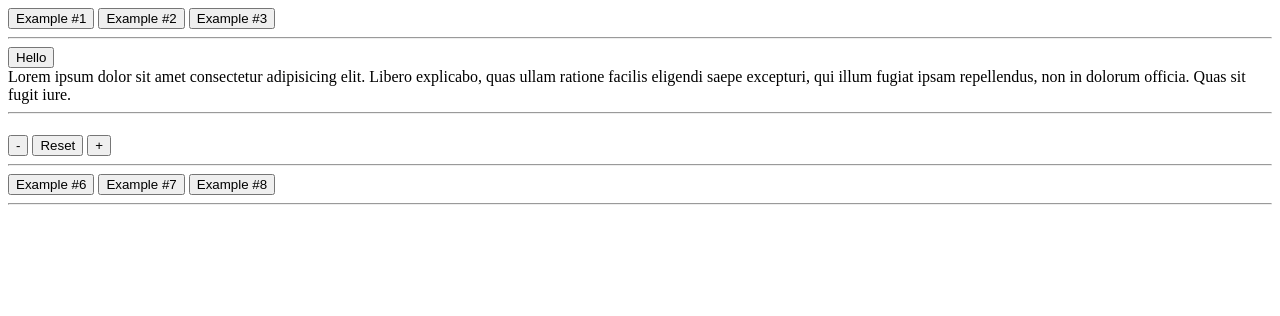
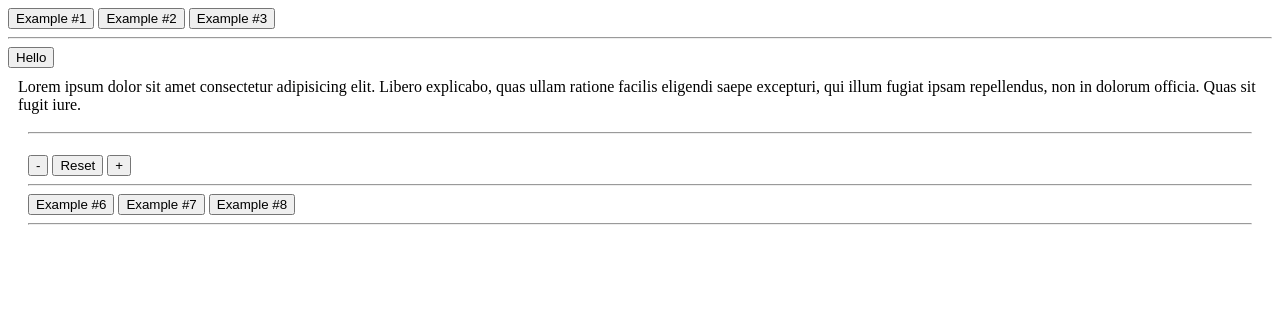
Before and after one commit to GulnazAlisherova/lessonJS-4, a plain HTML site: page index.html in a window 1280 px wide. Drawn offline with Linux system fonts and the light colour scheme.

Commit message:
added padding

```diff
--- a/index.html
+++ b/index.html
@@ -34,7 +34,11 @@
     <div></div>
   </div>
 </div>
-<style></style>
+<style>
+  div {
+    padding: 10px;
+  }
+</style>
 
   <script src="./script.js"></script>
 </body>
```
